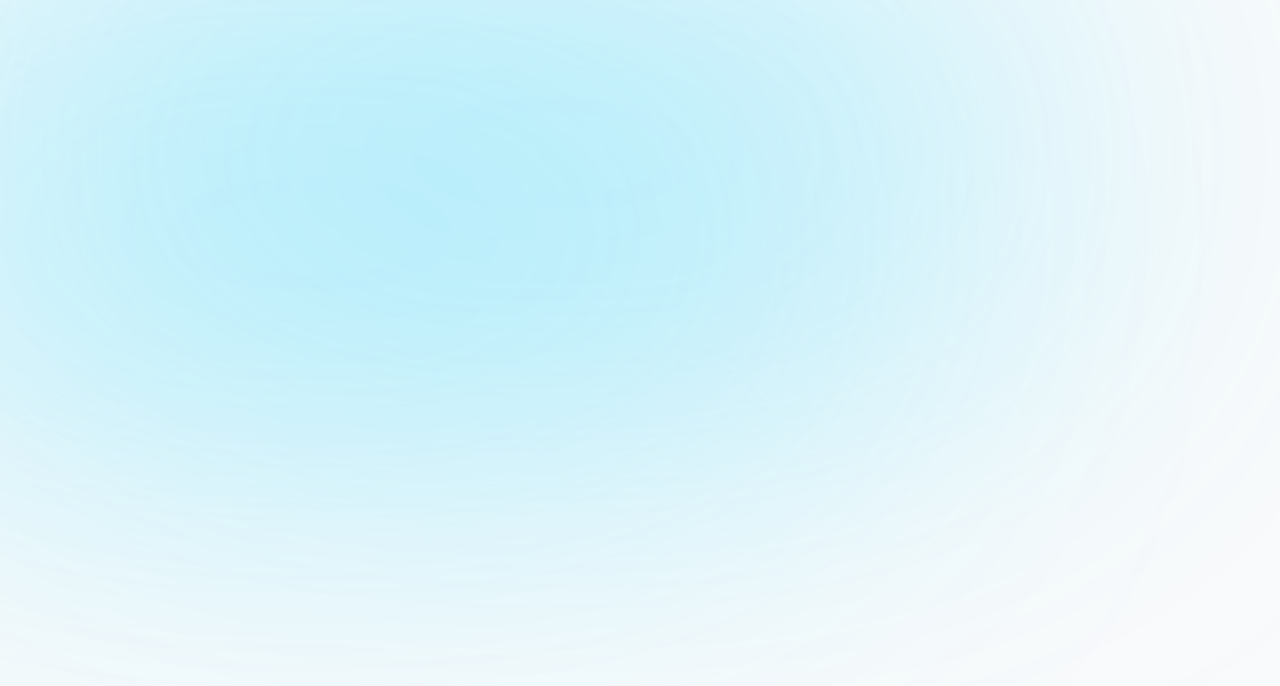
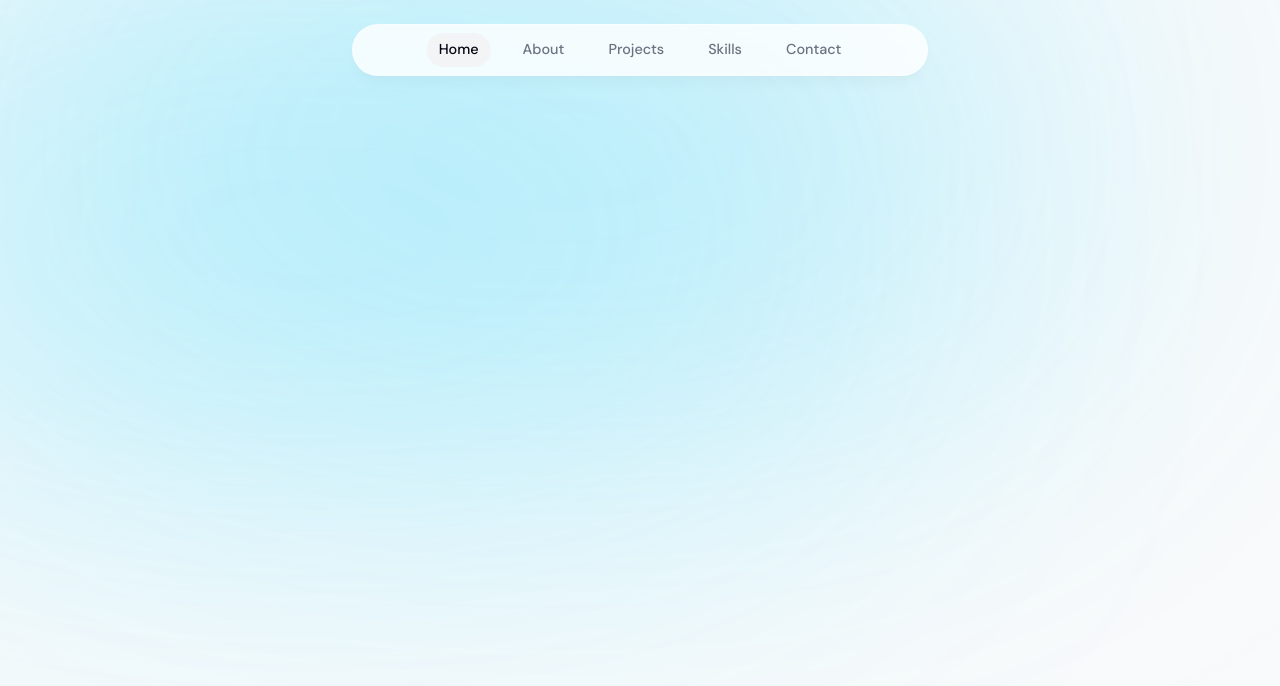
Before and after one commit to exanthakis/exanthakis-portfolio, a Next.js app: page / in a window 1280 px wide. Shown: the top 686 px of the page. Built offline with nearby package versions, Linux system fonts and the light colour scheme.

Commit message:
Added header component

```diff
--- a/app/layout.tsx
+++ b/app/layout.tsx
@@ -1,6 +1,8 @@
 import type { Metadata } from "next";
 import { DM_Sans } from "next/font/google";
 import "./globals.css";
+import Header from "@/components/header";
+import ActiveContextProvider from "@/store/active-context";
 
 const dm_sans = DM_Sans({ subsets: ["latin"] });
 
@@ -17,12 +19,14 @@ export default function RootLayout({
   return (
     <html lang="en">
       <body
-        className={`${dm_sans.className} bg-gray-50 text-gray-950 relative pt-28 sm:pt-36`}
+        className={`${dm_sans.className} bg-gray-50 text-gray-950 relative pt-28 sm:pt-36  h-screen-ios  z-20 mx-auto flex h-screen max-w-7xl flex-col justify-between px-4 `}
       >
         <div className="bg-[#07cdfe2c] absolute top-[-6rem] -z-10 right-[11rem] h-[31.25rem] w-[31.25rem] rounded-full blur-[10rem] sm:w-[68.75rem] dark:bg-[#07cdfe2c]"></div>
         <div className="bg-[#07cdfe2c] absolute top-[-1rem] -z-10 left-[50%] h-[31.25rem] w-[50rem] rounded-full blur-[10rem] sm:w-[68.75rem] md:left-[-33rem] lg:left-[-28rem] xl:left-[-15rem] 2xl:left-[-5rem] dark:bg-[#000]"></div>
-
-        {children}
+        <ActiveContextProvider>
+          <Header />
+          {children}
+        </ActiveContextProvider>
       </body>
     </html>
   );
--- /dev/null
+++ b/components/header.tsx
@@ -0,0 +1,63 @@
+"use client";
+
+import { useActiveSectionContext } from "@/hooks/useActiveSectionContext";
+import { links } from "@/lib/data";
+import { motion } from "framer-motion";
+import Link from "next/link";
+
+const Header = () => {
+  const { activeSection, setActiveSection, setTimeOfLastClick } =
+    useActiveSectionContext();
+
+  return (
+    <header className="z-[999] relative flex">
+      <motion.div
+        className="fixed top-0 left-0 right-0 ml-auto mr-auto h-[4.5rem] w-full rounded-none border border-white border-opacity-40 bg-white bg-opacity-80 shadow-lg shadow-black/[0.03] backdrop-blur-[0.5rem] sm:top-6 sm:h-[3.25rem] sm:w-[36rem] sm:rounded-full dark:bg-gray-950 dark:border-black/40 dark:bg-opacity-75"
+        initial={{ y: -100, opacity: 0 }}
+        animate={{ y: 0, opacity: 1 }}
+      ></motion.div>
+
+      <nav className="flex fixed top-[0.15rem] h-12 left-1/2 -translate-x-1/2 mr-auto sm:top-[1.7rem] sm:h-[initial] sm:py-0">
+        <ul className="flex w-[22rem] flex-wrap items-center justify-center gap-y-1 text-[0.9rem] font-medium text-gray-500 sm:w-[initial] sm:flex-nowrap sm:gap-5">
+          {links.map((link) => (
+            <motion.li
+              key={link.hash}
+              className="h-3/4 flex items-center justify-center relative"
+              initial={{ y: -100, opacity: 0 }}
+              animate={{ y: 0, opacity: 1 }}
+            >
+              <Link
+                href={link.hash}
+                className={`flex w-full items-center justify-center px-3 py-3
+                 hover:text-gray-950 transition ${
+                   activeSection === link.name
+                     ? "text-gray-950 dark:text-gray-200"
+                     : ""
+                 }  dark:text-gray-500 dark:hover:text-gray-300`}
+                onClick={() => {
+                  setTimeOfLastClick(Date.now());
+                  setActiveSection(link.name);
+                }}
+              >
+                {link.name}
+                {activeSection === link.name && (
+                  <motion.span
+                    className="bg-gray-100 rounded-full absolute inset-0 -z-10 dark:bg-gray-800"
+                    layoutId="activeSection"
+                    transition={{
+                      type: "spring",
+                      stiffness: 380,
+                      damping: 30,
+                    }}
+                  ></motion.span>
+                )}
+              </Link>
+            </motion.li>
+          ))}
+        </ul>
+      </nav>
+    </header>
+  );
+};
+
+export default Header;
--- /dev/null
+++ b/hooks/useActiveSectionContext.tsx
@@ -0,0 +1,14 @@
+import { ActiveContext } from "@/store/active-context";
+import { useContext } from "react";
+
+export const useActiveSectionContext = () => {
+  const context = useContext(ActiveContext);
+
+  if (context === null) {
+    throw new Error(
+      "useActiveSectionContext must be within a ActiveSectionProvider"
+    );
+  }
+
+  return context;
+};
--- /dev/null
+++ b/lib/data.ts
@@ -0,0 +1,100 @@
+import React from "react";
+import { CgWorkAlt } from "react-icons/cg";
+import { FaReact } from "react-icons/fa";
+import { LuGraduationCap } from "react-icons/lu";
+
+export const links = [
+  {
+    name: "Home",
+    hash: "#home",
+  },
+  {
+    name: "About",
+    hash: "#about",
+  },
+  {
+    name: "Projects",
+    hash: "#projects",
+  },
+  {
+    name: "Skills",
+    hash: "#skills",
+  },
+  {
+    name: "Contact",
+    hash: "#contact",
+  },
+] as const;
+
+export const experiencesData = [
+  {
+    title: "Graduated bootcamp",
+    location: "Miami, FL",
+    description:
+      "I graduated after 6 months of studying. I immediately found a job as a front-end developer.",
+    icon: React.createElement(LuGraduationCap),
+    date: "2019",
+  },
+  {
+    title: "Front-End Developer",
+    location: "Orlando, FL",
+    description:
+      "I worked as a front-end developer for 2 years in 1 job and 1 year in another job. I also upskilled to the full stack.",
+    icon: React.createElement(CgWorkAlt),
+    date: "2019 - 2021",
+  },
+  {
+    title: "Full-Stack Developer",
+    location: "Houston, TX",
+    description:
+      "I'm now a full-stack developer working as a freelancer. My stack includes React, Next.js, TypeScript, Tailwind, Prisma and MongoDB. I'm open to full-time opportunities.",
+    icon: React.createElement(FaReact),
+    date: "2021 - present",
+  },
+] as const;
+
+export const projectsData = [
+  {
+    title: "CorpComment",
+    description:
+      "I worked as a full-stack developer on this startup project for 2 years. Users can give public feedback to companies.",
+    tags: ["React", "Next.js", "MongoDB", "Tailwind", "Prisma"],
+    imageUrl: "",
+  },
+  {
+    title: "rmtDev",
+    description:
+      "Job board for remote developer jobs. I was the front-end developer. It has features like filtering, sorting and pagination.",
+    tags: ["React", "TypeScript", "Next.js", "Tailwind", "Redux"],
+    imageUrl: "",
+  },
+  {
+    title: "Word Analytics",
+    description:
+      "A public web app for quick analytics on text. It shows word count, character count and social media post limits.",
+    tags: ["React", "Next.js", "SQL", "Tailwind", "Framer"],
+    imageUrl: "",
+  },
+] as const;
+
+export const skillsData = [
+  "HTML",
+  "CSS",
+  "JavaScript",
+  "TypeScript",
+  "React",
+  "Next.js",
+  "Node.js",
+  "Git",
+  "Tailwind",
+  "Prisma",
+  "MongoDB",
+  "Redux",
+  "GraphQL",
+  "Apollo",
+  "Express",
+  "PostgreSQL",
+  "Python",
+  "Django",
+  "Framer Motion",
+] as const;
--- /dev/null
+++ b/lib/types.tsx
@@ -0,0 +1,9 @@
+import { links } from "./data";
+
+type SectionHeadingProps = {
+  children: React.ReactNode;
+};
+
+type SectionName = (typeof links)[number]["name"];
+
+export type { SectionHeadingProps, SectionName };
--- /dev/null
+++ b/store/active-context.tsx
@@ -0,0 +1,35 @@
+"use client";
+
+import { SectionName } from "@/lib/types";
+import React from "react";
+import { createContext, useState } from "react";
+
+type ActiveSectionContentType = {
+  activeSection: SectionName;
+  setActiveSection: React.Dispatch<React.SetStateAction<SectionName>>;
+  timeOfLastClick: number;
+  setTimeOfLastClick: React.Dispatch<React.SetStateAction<number>>;
+};
+// obejct that contains react component
+export const ActiveContext = createContext<ActiveSectionContentType | null>(
+  null
+);
+
+const ActiveContextProvider = ({ children }: { children: React.ReactNode }) => {
+  const [activeSection, setActiveSection] = useState<SectionName>("Home");
+  const [timeOfLastClick, setTimeOfLastClick] = useState(0);
+
+  const activeCtx = {
+    activeSection,
+    setActiveSection,
+    timeOfLastClick,
+    setTimeOfLastClick,
+  };
+  return (
+    <ActiveContext.Provider value={activeCtx}>
+      {children}
+    </ActiveContext.Provider>
+  );
+};
+
+export default ActiveContextProvider;
```
Also changed, not shown: package.json (+6 -4 lines), 1 other file (tests, documents, lock files or other folders).
